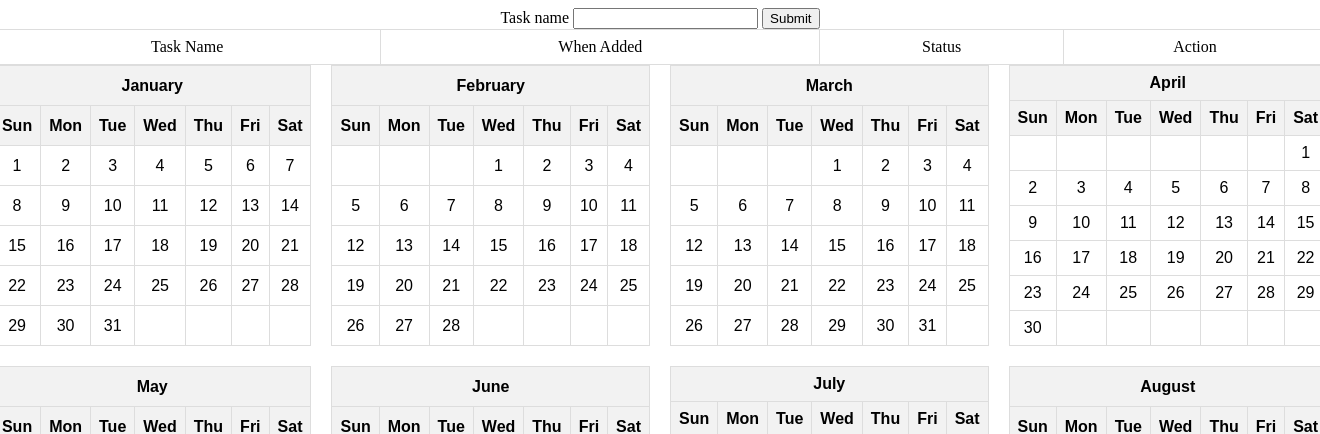
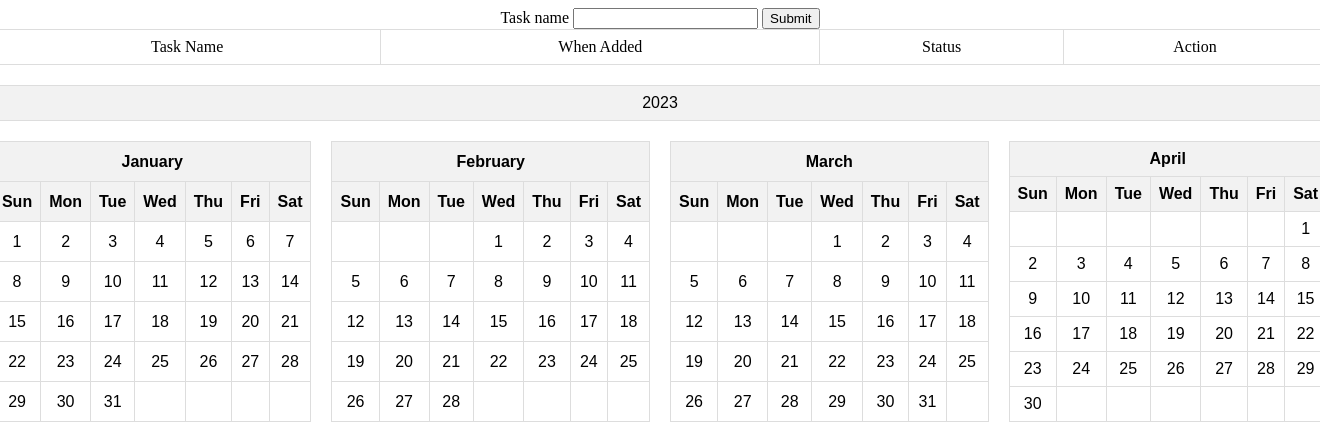
Before and after one commit to chaveniajeffry/django-todo, a Django app: page / in a window 1320 px wide. Shown: the top 434 px of the page. Run offline with Django 3.2, Linux system fonts and the light colour scheme; data that the repository does not hold is empty.

Commit message:
add the year on the calendar

```diff
--- a/djangoTodo/static/css/style.css
+++ b/djangoTodo/static/css/style.css
@@ -58,3 +58,12 @@ th, td {
   text-align: center;
   border: 1px solid #ddd;
 }
+#yearContainer{
+  display: flex;
+  justify-content: center;
+  align-items: center;
+  padding: 8px 20%;
+  border: 1px solid #ddd;
+  background: #f2f2f2;
+  margin: 20px 0;
+}
--- a/djangoTodo/static/js/script.js
+++ b/djangoTodo/static/js/script.js
@@ -98,6 +98,9 @@ date_length.forEach((item, index) => {
 document.addEventListener('DOMContentLoaded', function() {
   var calendarDiv = document.getElementById("calendar");
 
+  // Create the year container for the calendar
+  var yearContainer = document.createElement('div');
+  yearContainer.id = "yearContainer"
   // Create main container for the calendar
   var calendarContainer = document.createElement('div');
   calendarContainer.className = 'calendar-container';
@@ -105,7 +108,7 @@ document.addEventListener('DOMContentLoaded', function() {
   // Create tables for each month
   var currentYear = new Date().getFullYear();
   var monthCount = 0;
-
+  yearContainer.innerHTML = currentYear
   for (var row = 0; row < 4; row++) {
     for (var col = 0; col < 12; col++) {
       var table = document.createElement('table');
@@ -179,5 +182,6 @@ document.addEventListener('DOMContentLoaded', function() {
   }
 
   // Append the calendar container to the calendar div
+  calendarDiv.appendChild(yearContainer);
   calendarDiv.appendChild(calendarContainer);
 });
```
